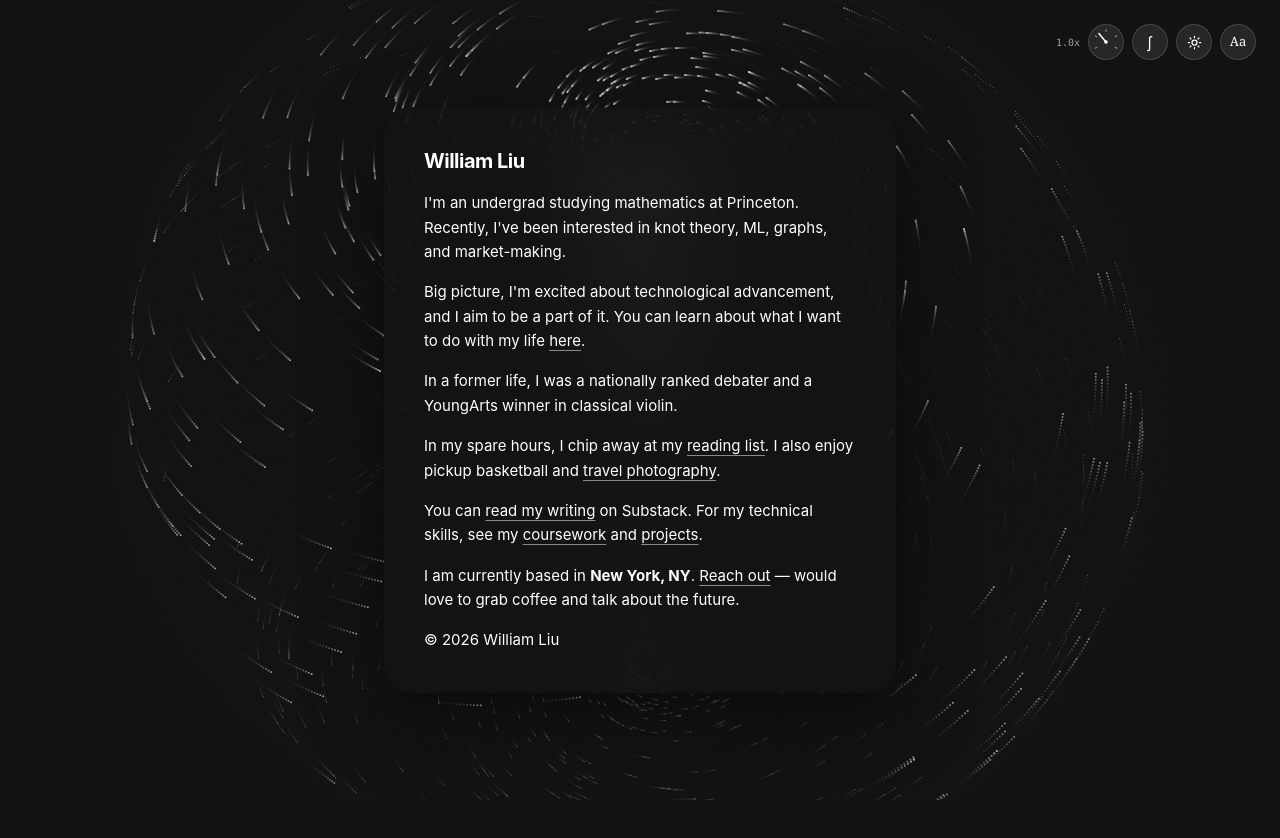
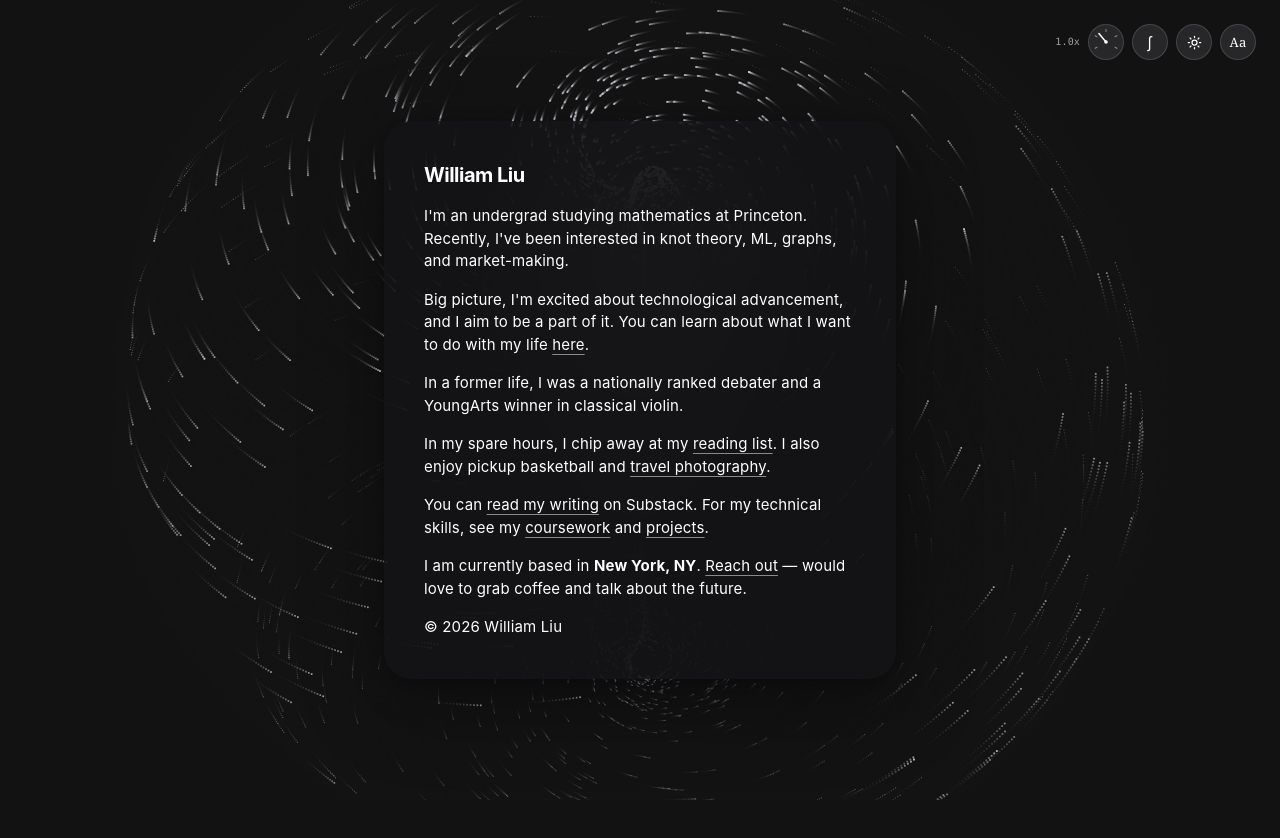
Before and after one commit to thewilliamliu/personal-website, a Next.js app: page / in a window 1280 px wide. Shown: the top 838 px of the page. Built offline with nearby package versions, Linux system fonts and the light colour scheme.

Commit message:
Heavy 80px blur; letter-spacing up, line-height down

```diff
--- a/app/attractor/page.tsx
+++ b/app/attractor/page.tsx
@@ -27,7 +27,7 @@ export default function AttractorPage() {
             The Aizawa Attractor
           </h1>
 
-          <p className="mb-4 text-[15px] leading-relaxed">
+          <p className="mb-4 text-[15px] leading-[1.5]">
             The animation on the homepage is the Aizawa attractor, a strange
             attractor: a chaotic system whose trajectories never repeat or
             settle down, yet stay confined to this sphere-like shape forever.
@@ -40,7 +40,7 @@ export default function AttractorPage() {
             <Eq>dz/dt = c + a·z − z³/3 − (x² + y²)(1 + e·z) + f·z·x³</Eq>
           </div>
 
-          <p className="mb-4 text-[15px] leading-relaxed">
+          <p className="mb-4 text-[15px] leading-[1.5]">
             with constants a = 0.95, b = 0.7, c = 0.6, d = 3.5, e = 0.25,
             f = 0.1. The first two equations spin points around the vertical
             axis while pushing them outward or inward depending on height; the
@@ -48,7 +48,7 @@ export default function AttractorPage() {
             you see.
           </p>
 
-          <p className="mb-5 text-[15px] leading-relaxed">
+          <p className="mb-5 text-[15px] leading-[1.5]">
             The system is chaotic: two particles that start almost together
             drift apart exponentially fast, which is why the swarm smears into
             a cloud instead of marching in lockstep. Every dot here is just
--- a/app/coursework/page.tsx
+++ b/app/coursework/page.tsx
@@ -6,7 +6,7 @@ export default function Page() {
   return (
     <PageShell title="Coursework">
       {/* Add your courses here */}
-      <p className="mb-4 text-[15px] leading-relaxed">
+      <p className="mb-4 text-[15px] leading-[1.5]">
         Placeholder — relevant coursework in math, CS, and beyond.
       </p>
     </PageShell>
--- a/app/global.css
+++ b/app/global.css
@@ -46,14 +46,17 @@ body {
   background: var(--bg);
   color: var(--fg);
   font-family: var(--font-body);
+  /* tweak typography here */
+  letter-spacing: 0.01em; /* letter spacing */
+  line-height: 1.55; /* line spacing (leading-[1.5] in the JSX is 1.625; this only applies where that class is absent) */
 }
 
 /* Frosted card: no rims, no sheen — just a heavy blur, a slightly
    translucent fill, and a deep soft shadow */
 .glass-card {
   background: var(--card);
-  backdrop-filter: blur(40px) saturate(140%);
-  -webkit-backdrop-filter: blur(40px) saturate(140%);
+  backdrop-filter: blur(80px) saturate(140%);
+  -webkit-backdrop-filter: blur(80px) saturate(140%);
   box-shadow:
     0 24px 80px rgba(0, 0, 0, 0.35),
     0 4px 16px rgba(0, 0, 0, 0.2);
--- a/app/inspirations/page.tsx
+++ b/app/inspirations/page.tsx
@@ -6,7 +6,7 @@ export default function Page() {
   return (
     <PageShell title="Things That Inspire Me">
       {/* Add your list here */}
-      <p className="mb-4 text-[15px] leading-relaxed">
+      <p className="mb-4 text-[15px] leading-[1.5]">
         Placeholder — a list of people, ideas, essays, and works that inspire
         me.
       </p>
--- a/app/page.tsx
+++ b/app/page.tsx
@@ -17,13 +17,13 @@ export default function Page() {
             William Liu
           </h1>
 
-          <p className="mb-4 text-[15px] leading-relaxed">
+          <p className="mb-4 text-[15px] leading-[1.5]">
             I&apos;m an undergrad studying mathematics at Princeton. Recently,
             I&apos;ve been interested in knot theory, ML, graphs, and
             market-making.
           </p>
 
-          <p className="mb-4 text-[15px] leading-relaxed">
+          <p className="mb-4 text-[15px] leading-[1.5]">
             Big picture, I&apos;m excited about technological advancement, and
             I aim to be a part of it. You can learn about what I want to do
             with my life{' '}
@@ -33,12 +33,12 @@ export default function Page() {
             .
           </p>
 
-          <p className="mb-4 text-[15px] leading-relaxed">
+          <p className="mb-4 text-[15px] leading-[1.5]">
             In a former life, I was a nationally ranked debater and a
             YoungArts winner in classical violin.
           </p>
 
-          <p className="mb-4 text-[15px] leading-relaxed">
+          <p className="mb-4 text-[15px] leading-[1.5]">
             In my spare hours, I chip away at my{' '}
             <Link href="/reading" className={link}>
               reading list
@@ -50,7 +50,7 @@ export default function Page() {
             .
           </p>
 
-          <p className="mb-4 text-[15px] leading-relaxed">
+          <p className="mb-4 text-[15px] leading-[1.5]">
             You can{' '}
             <a
               href="https://thewilliamliu.substack.com"
@@ -71,7 +71,7 @@ export default function Page() {
             .
           </p>
 
-          <p className="mb-4 text-[15px] leading-relaxed">
+          <p className="mb-4 text-[15px] leading-[1.5]">
             I am currently based in <strong>New York, NY</strong>.{' '}
             <a href="mailto:williamliu@princeton.edu" className={link}>
               Reach out
@@ -79,7 +79,7 @@ export default function Page() {
             — would love to grab coffee and talk about the future.
           </p>
 
-          <p className="text-[15px] leading-relaxed">
+          <p className="text-[15px] leading-[1.5]">
             © {new Date().getFullYear()} William Liu
           </p>
         </section>
--- a/app/photography/page.tsx
+++ b/app/photography/page.tsx
@@ -6,7 +6,7 @@ export default function Page() {
   return (
     <PageShell title="Travel Photography">
       {/* Add photos here (put images in /public and use next/image) */}
-      <p className="mb-4 text-[15px] leading-relaxed">
+      <p className="mb-4 text-[15px] leading-[1.5]">
         Placeholder — photos from places I&apos;ve been.
       </p>
     </PageShell>
--- a/app/projects/page.tsx
+++ b/app/projects/page.tsx
@@ -6,7 +6,7 @@ export default function Page() {
   return (
     <PageShell title="Projects">
       {/* Add your projects here */}
-      <p className="mb-4 text-[15px] leading-relaxed">
+      <p className="mb-4 text-[15px] leading-[1.5]">
         Placeholder — things I&apos;ve built.
       </p>
     </PageShell>
--- a/app/reading/page.tsx
+++ b/app/reading/page.tsx
@@ -6,7 +6,7 @@ export default function Page() {
   return (
     <PageShell title="Reading List">
       {/* Add your books here */}
-      <p className="mb-4 text-[15px] leading-relaxed">
+      <p className="mb-4 text-[15px] leading-[1.5]">
         Placeholder — what I&apos;m reading now, and what I&apos;ve finished.
       </p>
     </PageShell>
```
